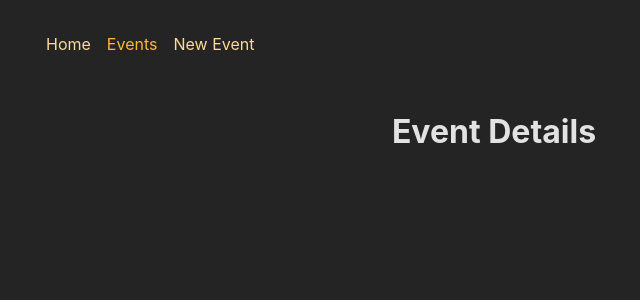
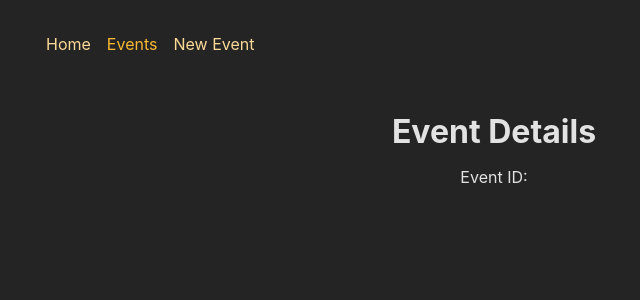
Before and after one commit to Line-Baumann-Haavik/Mini-React-projects, a React (Create React App) app in the folder 21-adv-starting-project/21-adv-starting-project/frontend/: page /events/1 in a window 1280 px wide. Shown: the top 300 px of the page, without its empty margins (146-786 px from the left). Built offline with nearby package versions, Linux system fonts and the light colour scheme.

Commit message:
finished up the project

```diff
--- a/21-adv-starting-project/21-adv-starting-project/frontend/src/components/MainNavigation.js
+++ b/21-adv-starting-project/21-adv-starting-project/frontend/src/components/MainNavigation.js
@@ -7,7 +7,7 @@ export default function MainNavigation() {
       <nav>
         <ul className={classes.list}>
           <li>
-            <NavLink to="/" className={({isActive}) => {return isActive ? classes.active : undefined}}>Home</NavLink>
+            <NavLink to="/" className={({isActive}) => {return isActive ? classes.active : undefined}} end>Home</NavLink>
           </li>
           <li>
             <NavLink to="/events" className={({isActive}) => {return isActive ? classes.active : undefined}}>Events</NavLink>
--- a/21-adv-starting-project/21-adv-starting-project/frontend/src/pages/EventDetailPage.js
+++ b/21-adv-starting-project/21-adv-starting-project/frontend/src/pages/EventDetailPage.js
@@ -1,5 +1,11 @@
+import { useParams } from "react-router-dom";
 
-
-export default function EventDetailPage(){
-    return(<h1>Event Details</h1>);
+export default function EventDetailPage() {
+  const params = useParams();
+  return (
+    <>
+      <h1>Event Details</h1>
+      <p>Event ID: {params.id}</p>
+    </>
+  );
 }
```
